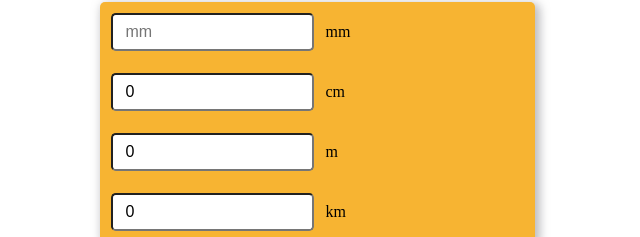
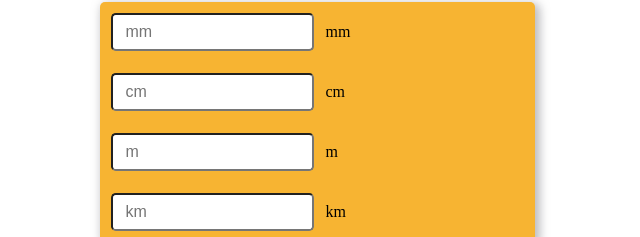
Before and after one commit to SergeiRavinski/calculator-vue, a Vue app: page / in a window 1280 px wide. Shown: the part 715-952 px from the top of the page, without its empty margins (323-963 px from the left). Built offline with nearby package versions, Linux system fonts and the light colour scheme.

Commit message:
Added functions for each value

```diff
--- a/src/components/Converter.vue
+++ b/src/components/Converter.vue
@@ -13,12 +13,9 @@
 			<span>m</span>
 		</div>
 		<div class="converter__km">
-			<input @input="handleInputKM" class="converter__input" type="number" placeholder="km" v-model="valueKM"/>
+			<input  @input="handleInputKM" class="converter__input" type="number" placeholder="km" v-model="valueKM"/>
 			<span>km</span>
 		</div>
-		<!--<div class="converter__output">{{ valueCM }} cm</div>
-		<div class="converter__output">{{ valueM }} m</div>
-		<div class="converter__output">{{ valueKM }} km</div>-->
 	</section>
 
 </template>
@@ -35,36 +32,47 @@
 		},
 
 		computed: {
-			valueCM() {
-				return (this.valueMM / 10);
-			},
-			valueM() {
-				return ((this.valueMM / 10) / 100);
-			},
-			valueKM() {
-				return (((this.valueMM / 10) / 100) / 1000);
-			},
+			//valueMM() {
+
+			//	return (this.valueMM++);
+			//},
+			//valueCM() {
+			//	return (this.valueMM / 10);
+			//},
+			//valueM() {
+			//	return ((this.valueMM / 10) / 100);
+			//},
+			//valueKM() {
+			//	return (((this.valueMM / 10) / 100) / 1000);
+		},
 
 		methods: {
-			handleInputMM() {
-
+			handleInputMM(mm) {
+				this.valueCM = this.valueMM / 10;
+				this.valueM = this.valueMM / 1000;
+				this.valueKM = this.valueMM / 1000000;
 			},
 
 			handleInputCM() {
-
+				this.valueMM = this.valueCM * 10;
+				this.valueM = this.valueCM / 100;
+				this.valueKM = this.valueCM / 100000;
 			},
 
 			handleInputM() {
-
+				this.valueMM = this.valueM * 1000;
+				this.valueCM = this.valueM * 100;
+				this.valueKM = this.valueM / 1000;
 			},
 
 			handleInputKM() {
+				this.valueMM = this.valueKM * 1000000;
+				this.valueCM = this.valueKM * 100000;
+				this.valueM = this.valueKM * 1000;
+			},
+		},
+	}
 
-			},
-
-			},
-		}
-	}
 </script>
 
 <style>
```
